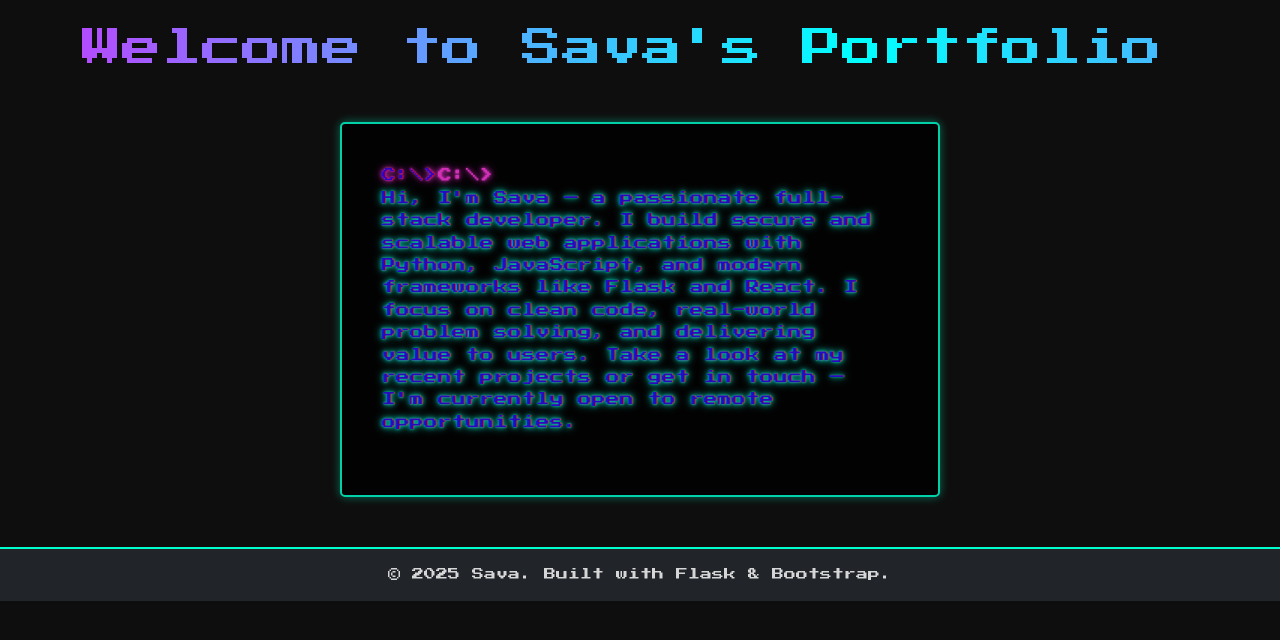
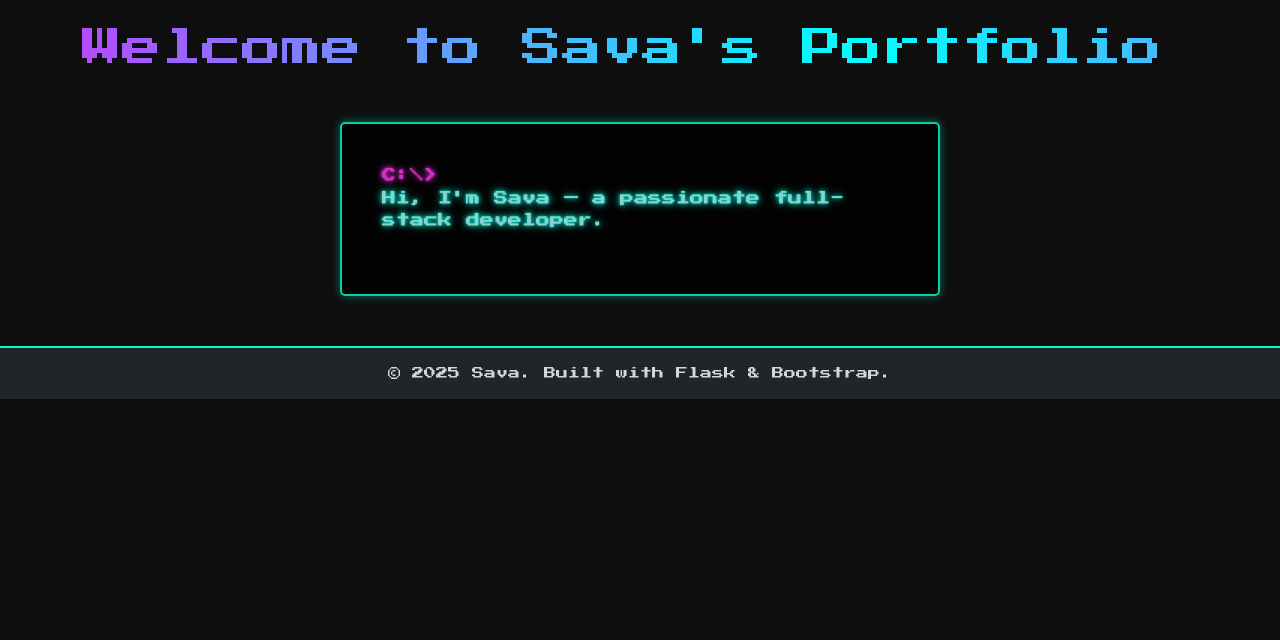
Before and after one commit to Vuletin/portfolio, a Flask app: page / in a window 1280 px wide. Shown: the part 56-696 px from the top of the page. Run offline with Flask 3, Linux system fonts and the light colour scheme.

Commit message:
fixing cursor

```diff
--- a/static/css/style.css
+++ b/static/css/style.css
@@ -141,7 +141,7 @@
 
 /* Terminal prompt */
 .prompt {
-    color: #ff33cc;
+    color: #ff33cc !important;
     position: relative;
     display: inline-block;
     text-shadow:
@@ -318,6 +318,8 @@
     position: relative;
     animation: glow-pulse 2.5s infinite alternate;
     filter: brightness(1.1); /* optional for more intensity */
+    color: #00ffcc; /* Use neon teal for main color (or any you want) */
+    z-index: 2;
 }
 
 .glow-chromatic::before,
@@ -327,20 +329,21 @@
     top: 0;
     left: 0;
     pointer-events: none;
-    z-index: 1;
+    z-index: 0; /* Behind the main text */
     color: transparent;
+    mix-blend-mode: screen; /* Helps blend colors softly */
 }
 
 .glow-chromatic::before {
-    text-shadow: 2px 0 red;
-    transform: translateX(-1.5px);
-    opacity: 0.8;
+    text-shadow: 1px 0 red;
+    transform: translateX(-1px);
+    opacity: 0.6;
 }
 
 .glow-chromatic::after {
-    text-shadow: -2px 0 blue;
-    transform: translateX(1.5px);
-    opacity: 0.8;
+    text-shadow: -1px 0 blue;
+    transform: translateX(1px);
+    opacity: 0.6;
 }
 
 @keyframes glow-pulse {
--- a/templates/base.html
+++ b/templates/base.html
@@ -61,17 +61,23 @@
     <!-- ✅ Custom JS for typing effect -->
     <script>
         document.addEventListener("DOMContentLoaded", function () {
-        const el = document.querySelector("[data-text]");
-        const text = el?.getAttribute("data-text") || "";
+            const targets = document.querySelectorAll("[data-text]");
+
+            targets.forEach(target => {
+                const fullText = target.getAttribute("data-text");
+                target.textContent = ""; // Clear it
                 let i = 0;
-        function type() {
-            if (i < text.length) {
-                el.innerHTML += text.charAt(i);
+
+                function typeChar() {
+                    if (i < fullText.length) {
+                        target.textContent += fullText.charAt(i);
                         i++;
-                setTimeout(type, 70);
+                        setTimeout(typeChar, 60);
                     }
                 }
-        type();
+
+                typeChar();
+            });
         });
     </script>
 </body>
--- a/templates/index.html
+++ b/templates/index.html
@@ -6,7 +6,7 @@
     <div class="terminal">
         <p>
             <span class="prompt glow-chromatic" data-text="C:\>">C:\></span>
-            <span class="glow-chromatic" data-text="Hi, I'm Sava — a passionate full-stack developer. I build secure and scalable web applications with Python, JavaScript, and modern frameworks like Flask and React. I focus on clean code, real-world problem solving, and delivering value to users. Take a look at my recent projects or get in touch — I'm currently open to remote opportunities.">Hi, I'm Sava — a passionate full-stack developer. I build secure and scalable web applications with Python, JavaScript, and modern frameworks like Flask and React. I focus on clean code, real-world problem solving, and delivering value to users. Take a look at my recent projects or get in touch — I'm currently open to remote opportunities.</span>
+            <span class="glow-chromatic" data-text="Hi, I'm Sava — a passionate full-stack developer.">Hi, I'm Sava — a passionate full-stack developer.</span>
             <span class="cursor">█</span>
         </p>
     </div>
```
Lines whose indentation alone changed are shown as unchanged.
